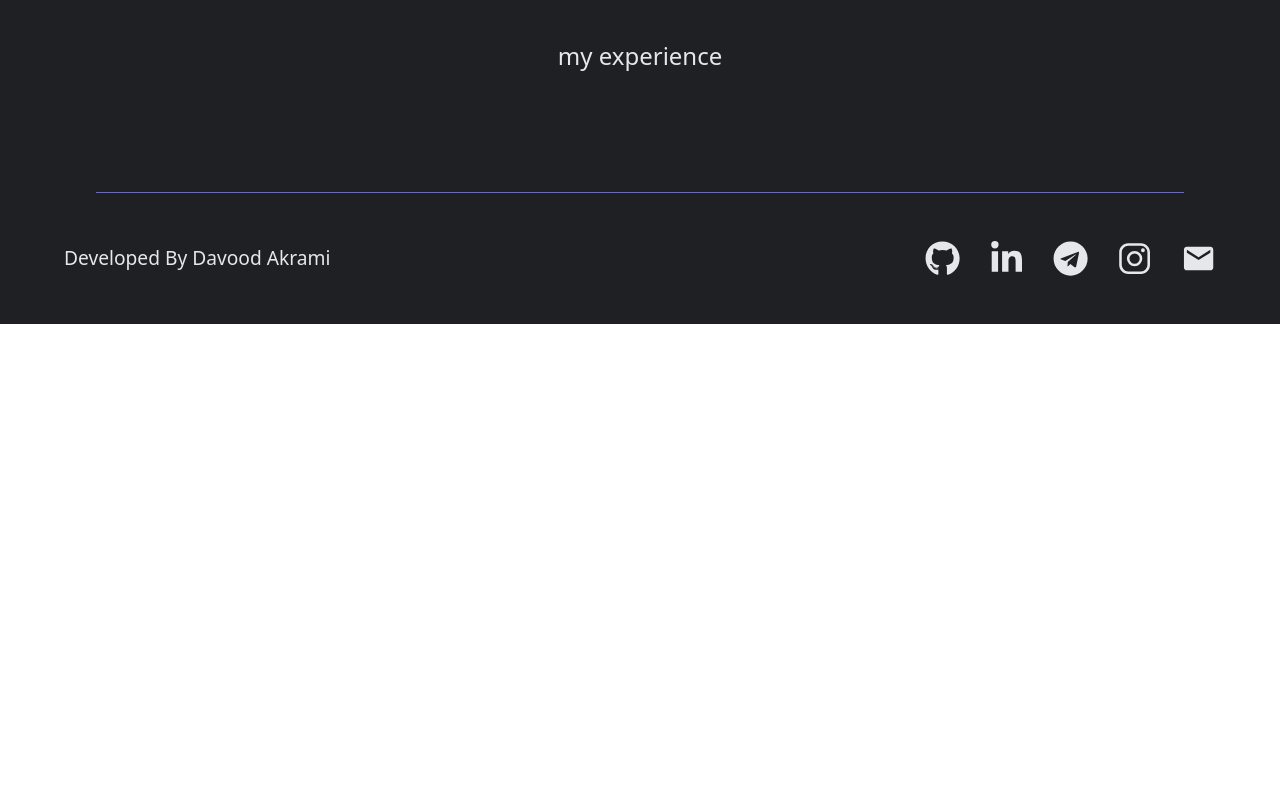
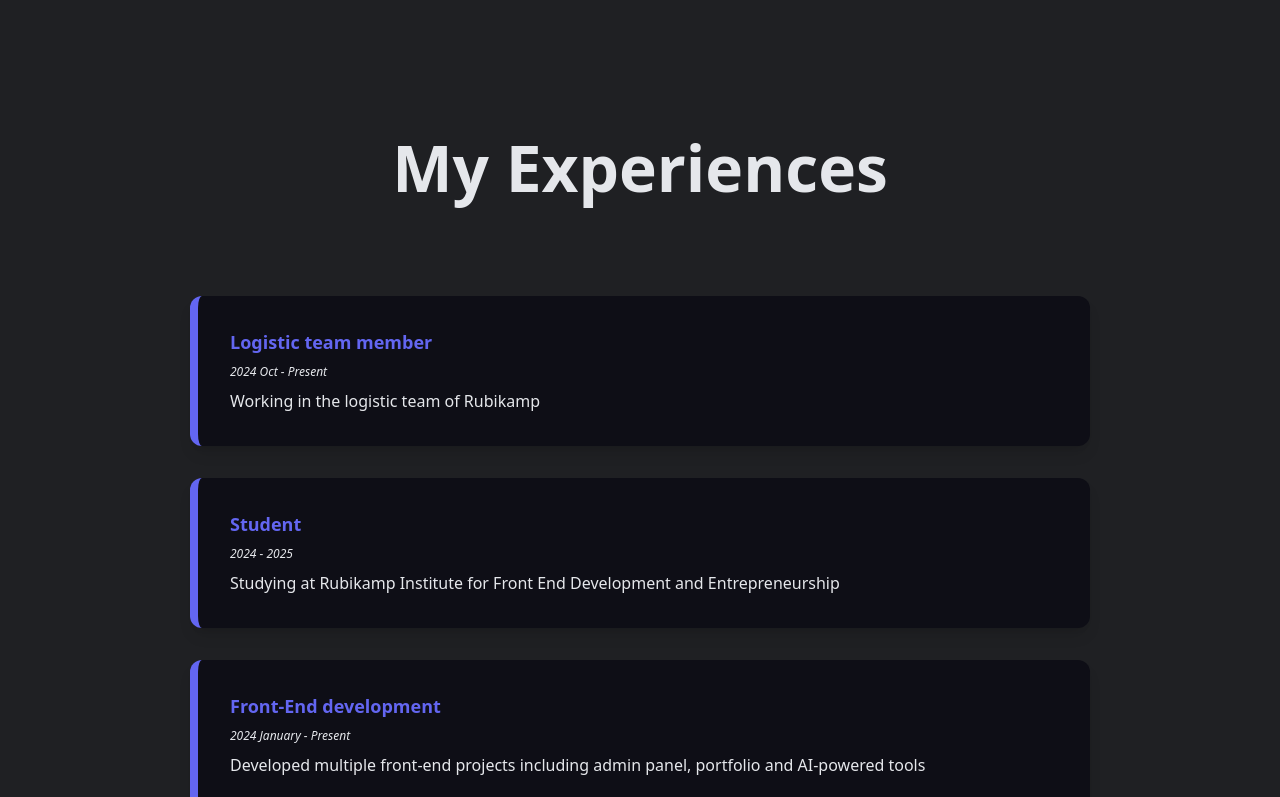
Before and after one commit to DavoodAkrami/Dark-Portfolio, a Next.js app: page /resume in a window 1280 px wide. Shown: the part 1723-2520 px from the top of the page. Before the commit the page ends 2047 px from the top, so only its background shows below. Built offline with nearby package versions, Linux system fonts and the light colour scheme.

Commit message:
Adding ResumePage

```diff
--- /dev/null
+++ b/src/Data/Experience.json
@@ -0,0 +1,32 @@
+[
+  {
+    "title": "Logistic team member",
+    "description": "Working in the logistic team of Rubikamp",
+    "date": "2024 Oct - Present"
+  },
+  {
+    "title": "Student",
+    "description": "Studying at Rubikamp Institute for Front End Development and Entrepreneurship",
+    "date": "2024 - 2025"
+  },
+  {
+    "title": "Front-End development",
+    "description": "Developed multiple front-end projects including admin panel, portfolio and AI-powered tools",
+    "date": "2024 January - Present"
+  },
+  {
+    "title": "Entrepreneurship",
+    "description": "Collaborated in cross-functional teams through the full startup lifecycle",
+    "date": "2025 March - 2025 May"
+  },
+  {
+    "title": "Marketing Collaboration",
+    "description": "Created a meme campaign with 200k views in a week",
+    "date": "2025 May"
+  },
+  {
+    "title": "Junior Mentor",
+    "description": "Mentored teams during 48-hour national hackathon",
+    "date": "2025 May"
+  }
+]
--- a/src/app/globals.css
+++ b/src/app/globals.css
@@ -39,6 +39,13 @@
 body {
   font-family: var(--font-sans);
 }
+
+html,
+body {
+  scroll-behavior: smooth;
+  overflow-x: hidden;
+}
+
 
 button:hover,
 .hoverLight:hover {
--- a/src/app/resume/page.jsx
+++ b/src/app/resume/page.jsx
@@ -5,12 +5,17 @@ import SkillsSlider from "@/components/SkillsSlider";
 import SkillCard from "@/components/SkillCard";
 import { motion, useInView } from "framer-motion";
 import { useRef } from "react";
+import Experiences from "@/components/ExperienceCard";
+import Experience from "@/Data/Experience";
 
 const About = () => {
     const contact = ContactInfo[0];
 
     const ref = useRef(null);
     const isInView = useInView(ref, { once: true, threshold: 0.1 });
+
+    const experiencesRef = useRef(null);
+    const isExperiencesInView = useInView(experiencesRef, { once: true, threshold: 0.5 });
 
     const containerVariants = {
         hidden: {},
@@ -28,7 +33,7 @@ const About = () => {
 
     return (
         <div className="bg-[var(--primary-color)] flex flex-col items-center justify-center py-[15vh]">
-      <h1 className="text-[4rem] text-[var(--text-color)] font-[570] mb-[10vh]">My Resume</h1>
+            <h1 className="text-[4rem] text-[var(--text-color)] font-[570] mb-[10vh] max-md:text-[2.8rem]">My Resume</h1>
             <button
                 onClick={() => window.open(contact.resume)}
                 className="mb-[10vh] soft bg-[var(--button-color)] text-[1.2rem] text-[var(--text-color)] px-[1.2rem] py-[0.8rem] rounded-[10px] border border-transparent cursor-pointer hover:border-[var(--accent-color)]"
@@ -38,14 +43,14 @@ const About = () => {
 
             <SkillsSlider direction="left" />
 
-      <h2 className="text-[4rem] font-[570] text-[var(--text-color)] my-[10vh]">My Skills</h2>
+            <h1 className="text-[4rem] text-[var(--text-color)] font-[570] my-[10vh] max-md:text-[2.8rem]">My Skills</h1>
 
             <motion.div
                 ref={ref}
                 variants={containerVariants}
                 initial="hidden"
                 animate={isInView ? "visible" : "hidden"}
-        className="grid grid-cols-1 sm:grid-cols-2 md:grid-cols-3 gap-6 w-full max-w-[900px]"
+                className="grid grid-cols-1 sm:grid-cols-2 md:grid-cols-3 gap-6 w-full max-w-[900px] mb-[10vh]"
             >
                 {Skills.map((skill, index) => (
                     <motion.div key={index} variants={itemVariants} className="flex justify-center">
@@ -53,12 +58,22 @@ const About = () => {
                     </motion.div>
                 ))}
             </motion.div>
-
             <SkillsSlider direction="right" />
 
-      <div className="mt-[10vh] text-[var(--text-color)] text-2xl">
-        my experience
-      </div>
+            <h1 className="text-[4rem] text-[var(--text-color)] font-[570] my-[10vh] max-md:text-[2.8rem]">My Experiences</h1>
+            <motion.div
+                ref={experiencesRef}
+                variants={containerVariants}
+                initial="hidden"
+                animate={isExperiencesInView ? "visible" : "hidden"}
+                className="flex flex-col gap-[2rem] justify-center items-center"
+            >
+                {Experience.map((exp, index) => (
+                    <motion.div key={index} variants={itemVariants}>
+                        <Experiences exp={exp}/>
+                    </motion.div>
+                ))}
+            </motion.div>
         </div>
     );
 };
--- /dev/null
+++ b/src/components/ExperienceCard.jsx
@@ -0,0 +1,13 @@
+import React from "react";
+
+const Experiences = ({exp}) => {
+  return (
+    <div className="bg-[var(--button-color)] p-[1rem] xs:p-[1.2rem] sm:p-[2rem] rounded-xl shadow-lg border-l-8 border-[var(--accent-color)] w-[90vw] max-w-[900px] mx-[5vw]">
+      <h3 className="text-lg xs:text-xl font-bold text-[var(--accent-color)] mb-2">{exp.title}</h3>
+      <p className="text-[var(--text-color)] text-xs xs:text-sm italic mb-2">{exp.year || exp.date}</p>
+      <p className="text-[var(--text-color)] leading-relaxed text-xs xs:text-sm sm:text-base">{exp.description}</p>
+    </div>
+  );
+};
+
+export default Experiences;
```
Lines whose indentation alone changed are shown as unchanged.
